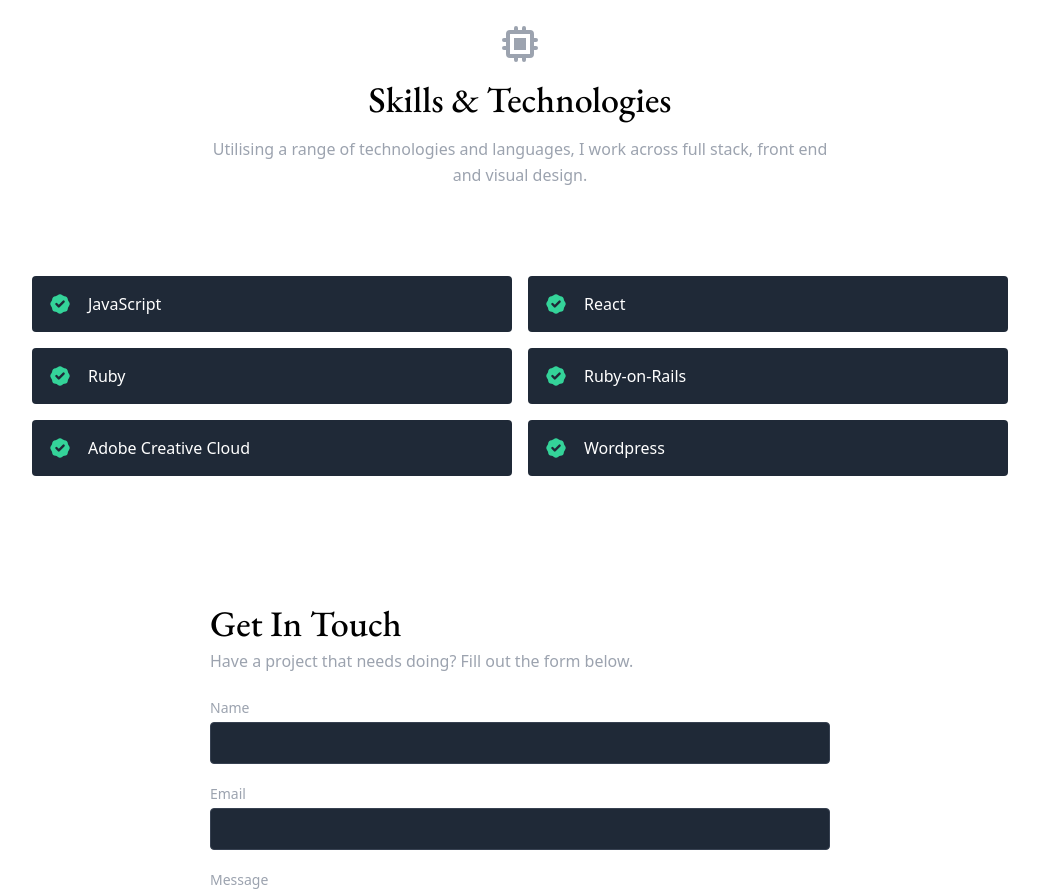
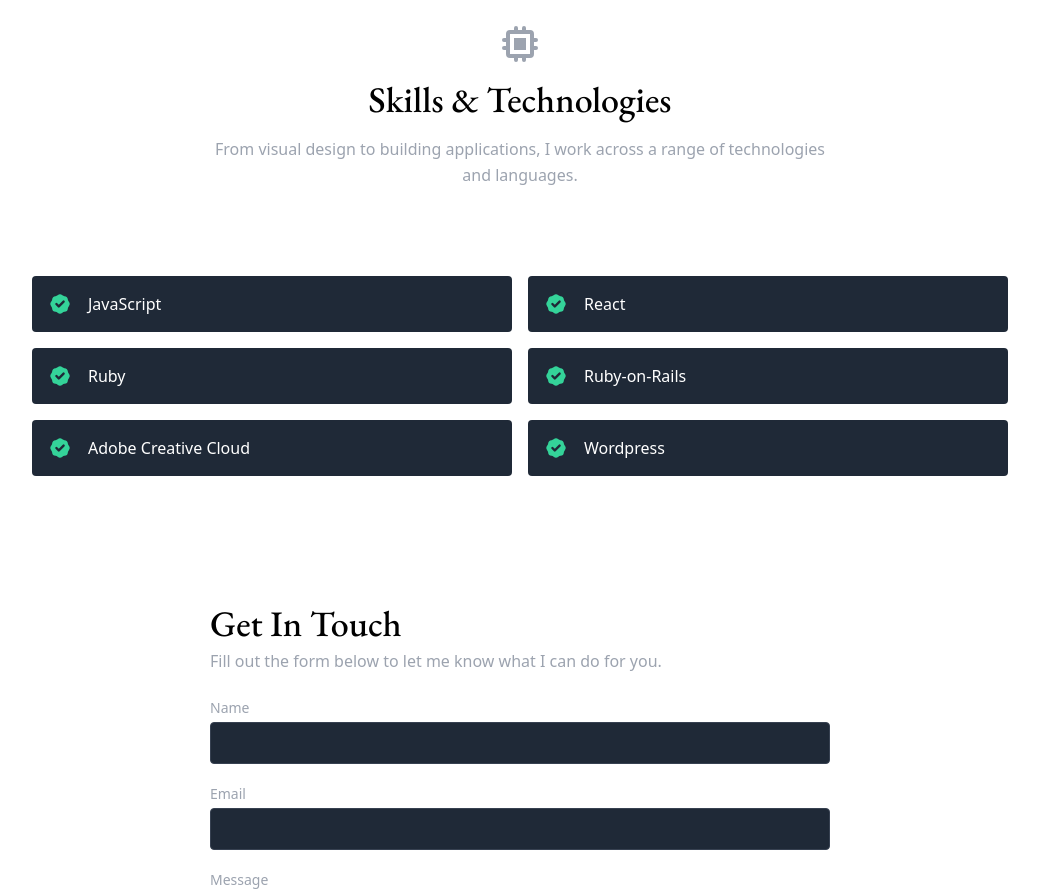
Before and after one commit to alexdavies0/my-portfolio, a React (Create React App) app: page / in a window 1280 px wide. Shown: the part 1420-2312 px from the top of the page, without its empty margins (120-1159 px from the left). Built offline with nearby package versions, Linux system fonts and the light colour scheme.

Commit message:
small updates to copy

```diff
--- a/src/components/Contact.js
+++ b/src/components/Contact.js
@@ -71,7 +71,7 @@ export default function Contact() {
             Get In Touch
           </h2>
           <p className="leading-relaxed mb-5">
-            Have a project that needs doing? Fill out the form below.
+            Fill out the form below to let me know what I can do for you.
           </p>
           <div className="relative mb-4">
             <label htmlFor="name" className="leading-7 text-sm text-gray-400">
--- a/src/components/Skills.js
+++ b/src/components/Skills.js
@@ -12,7 +12,7 @@ export default function Skills() {
             Skills &amp; Technologies
           </h1>
           <p className="text-base leading-relaxed xl:w-2/4 lg:w-3/4 mx-auto">
-            Utilising a range of technologies and languages, I work across full stack, front end and visual design.
+            From visual design to building applications, I work across a range of technologies and languages.
           </p>
         </div>
         <div className="flex flex-wrap lg:w-4/5 sm:mx-auto sm:mb-2 -mx-2">
```
